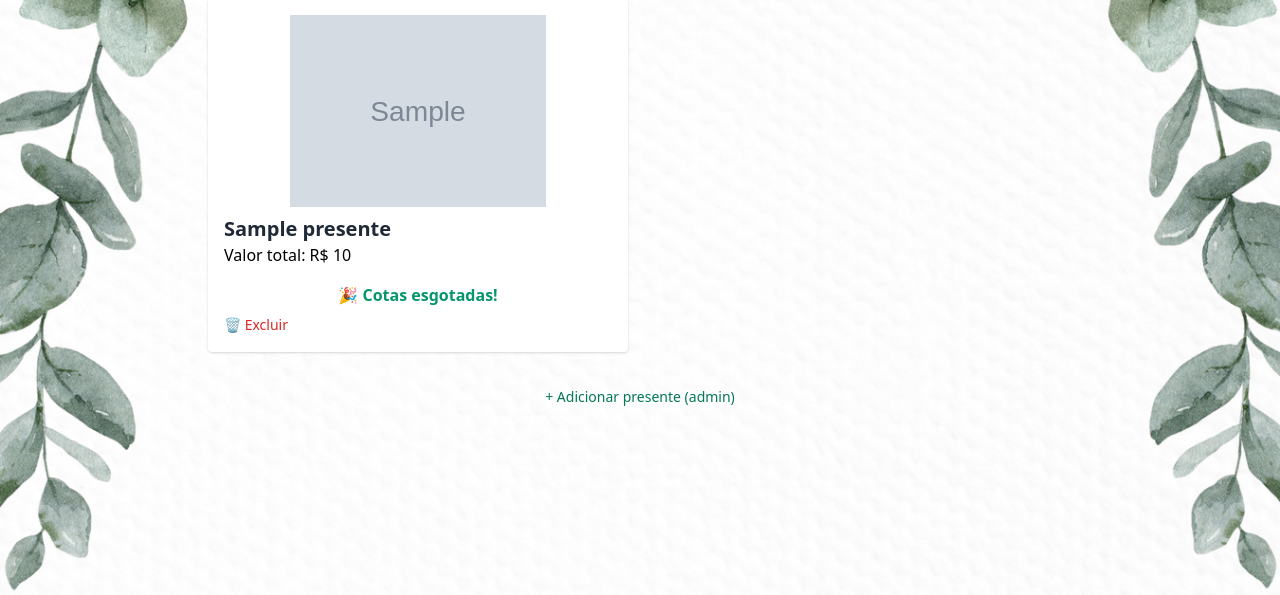
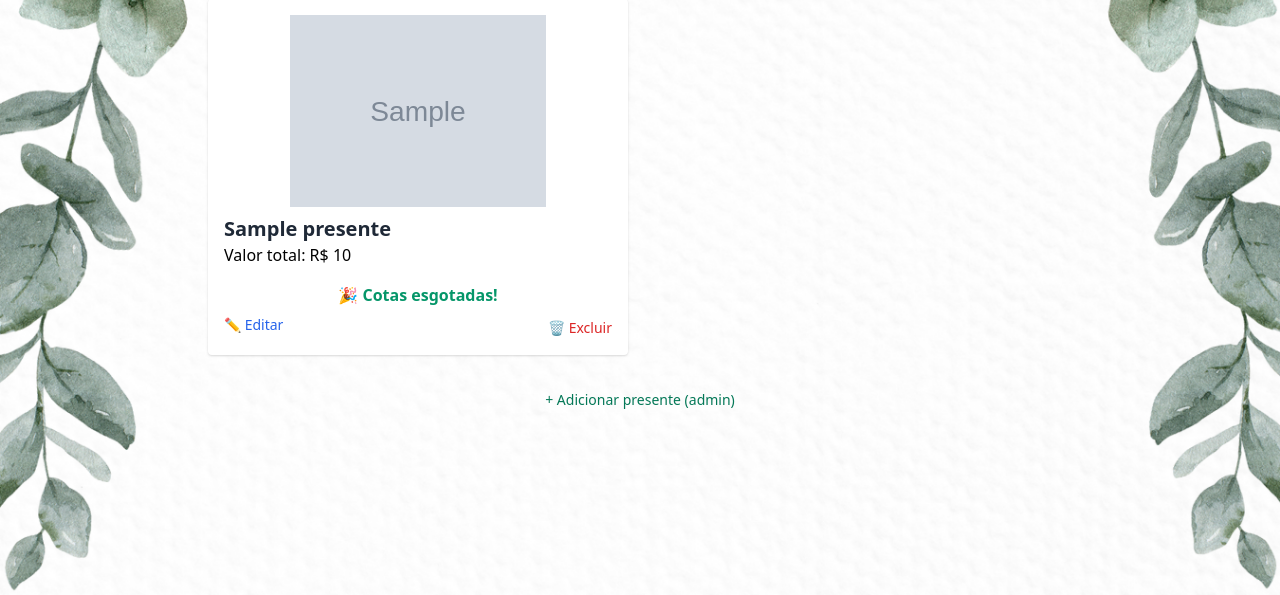
Before and after one commit to lhenriquerod/lista-casamento, a Flask app: page /presentes in a window 1280 px wide. Shown: the part 137-732 px from the top of the page. Run offline with Flask 3, Linux system fonts and the light colour scheme; the visitor is signed in with stand-in values (Sample User, id 1); grey boxes marked "Sample" are stand-in pictures; a database or web service that is not in the repository returns one stand-in record (values such as "Sample title"); some libraries are stand-ins or nearby versions.

Commit message:
Teste ajustes

```diff
--- a/templates/listapresentes.html
+++ b/templates/listapresentes.html
@@ -50,9 +50,12 @@
                 {% endif %}
 
                 {% if session.get('logado') %}
-                <form action="{{ url_for('deletar_presente', item_id=presente['id']) }}" method="post" onsubmit="return confirm('Tem certeza que deseja excluir este presente?');">
-                    <button type="submit" class="mt-2 text-sm text-red-600 hover:underline">🗑️ Excluir</button>
-                </form>
+                <div class="flex justify-between mt-2">
+                    <a href="{{ url_for('editar_presente', id=presente['id']) }}" class="text-sm text-blue-600 hover:underline">✏️ Editar</a>
+                    <form action="{{ url_for('deletar_presente', item_id=presente['id']) }}" method="post" onsubmit="return confirm('Tem certeza que deseja excluir este presente?');">
+                        <button type="submit" class="text-sm text-red-600 hover:underline">🗑️ Excluir</button>
+                    </form>
+                </div>
                 {% endif %}
             </div>
             {% endfor %}
```
